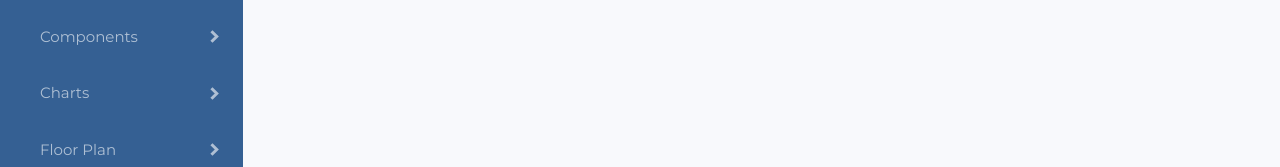
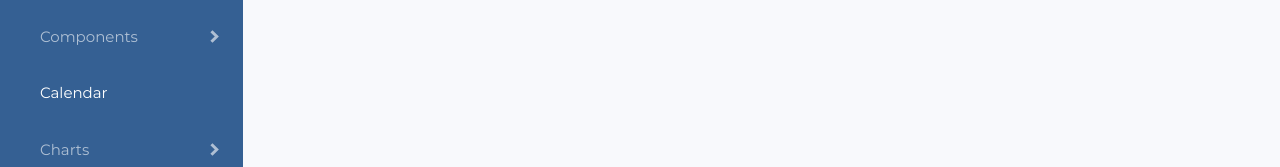
Before and after one commit to Tejeshkumarkota/admin-prototype, a React (Create React App) app in the folder bootstrap/: page / in a window 1280 px wide. Shown: the part 128-295 px from the top of the page. Built offline with nearby package versions, Linux system fonts and the light colour scheme.

Commit message:
Calendar

```diff
--- a/bootstrap/src/Navigation/PublicRoutes/PublicRoutes.js
+++ b/bootstrap/src/Navigation/PublicRoutes/PublicRoutes.js
@@ -18,6 +18,7 @@ import Header from "../../pages/Layout/Header/Header";
 import Sidebar from "../../pages/Layout/Sidebar/Sidebar";
 import {CustomCode} from "../../pages/Floor/CustomCode/CustomCode";
 import DashboardWrapper from "../../pages/Dashboard/DashboardWrapper";
+import {CalendarWrapper} from "../../pages/Calendar/CalendarWrapper";
 
 const PublicRoutes = () => {
     let location = useLocation();
@@ -51,6 +52,7 @@ const PublicRoutes = () => {
                                     <Route exact path="/dx-schedular" element={<DxSchedular />}></Route>
                                     <Route exact path="/floor-plan-admin" element={<FloorPlanAdmin />}></Route>
                                     <Route exact path="/floor-custom-code" element={<CustomCode />}></Route>
+                                    <Route exact path="/calendar" element={<CalendarWrapper />}></Route>
                                 </Routes>
                             </Container>
                         </div>
--- a/bootstrap/src/pages/Layout/NavMenu/NavMenu.js
+++ b/bootstrap/src/pages/Layout/NavMenu/NavMenu.js
@@ -38,6 +38,16 @@ const NavMenu = () => {
             </div>
           </Collapse>
         </Nav.Item>
+
+        <Nav.Item>
+          <Link
+            to={"/calendar"}
+            activeClassName="active"
+          >
+            Calendar
+          </Link>
+        </Nav.Item>
+
         <Nav.Item>
           <Link
             to={" "}
@@ -54,7 +64,6 @@ const NavMenu = () => {
               <Link to={""}>Apex Chart</Link>
               <Link to={"/gantt-chart"}>Gantt Chart</Link>
               <Link to={"/dx-schedular"}>DX Scheduler</Link>
-              <Link to={"/floor-plan-admin"}>Floor Plan Admin</Link>
             </div>
           </Collapse>
         </Nav.Item>
@@ -70,6 +79,7 @@ const NavMenu = () => {
           </Link>
           <Collapse in={open}>
             <div id="example-collapse-text2">
+              <Link to={"/floor-plan-admin"}>Floor Plan Admin</Link>
               <Link to={"/floor-custom-code"}>Floor Custom Code</Link>
             </div>
           </Collapse>
```
Also changed, not shown: bootstrap/package.json (+7 -0 lines).
